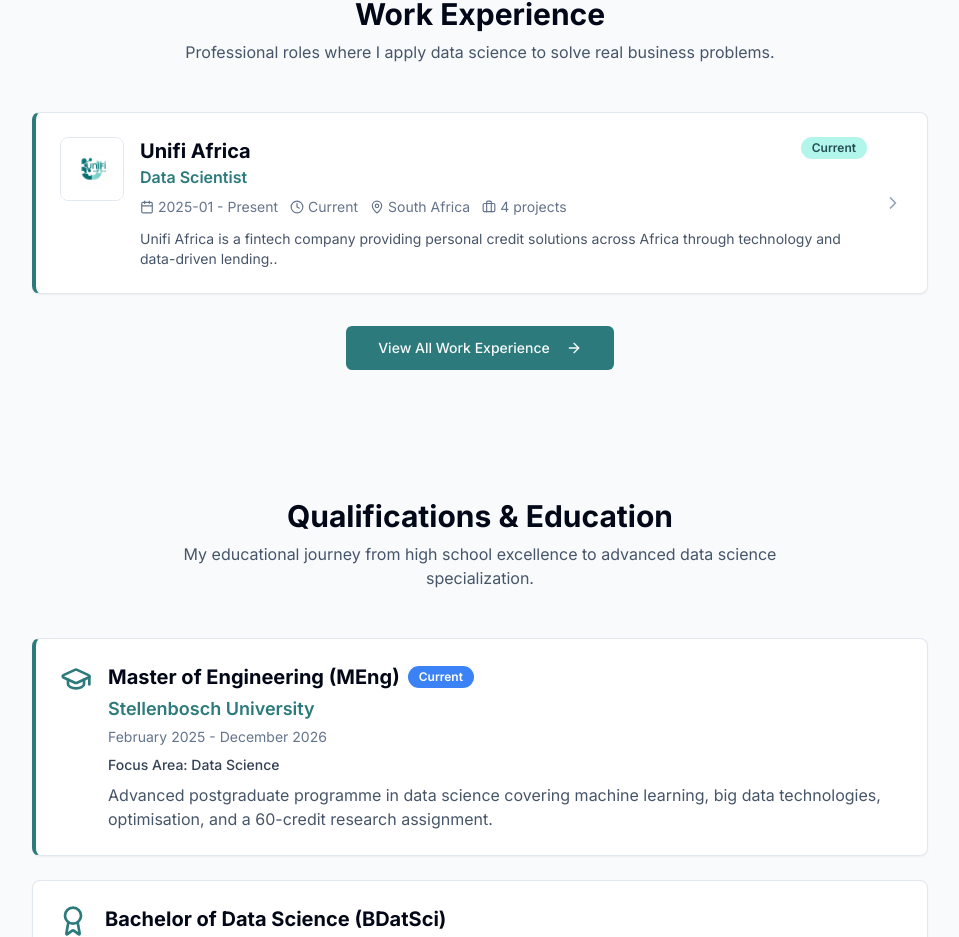
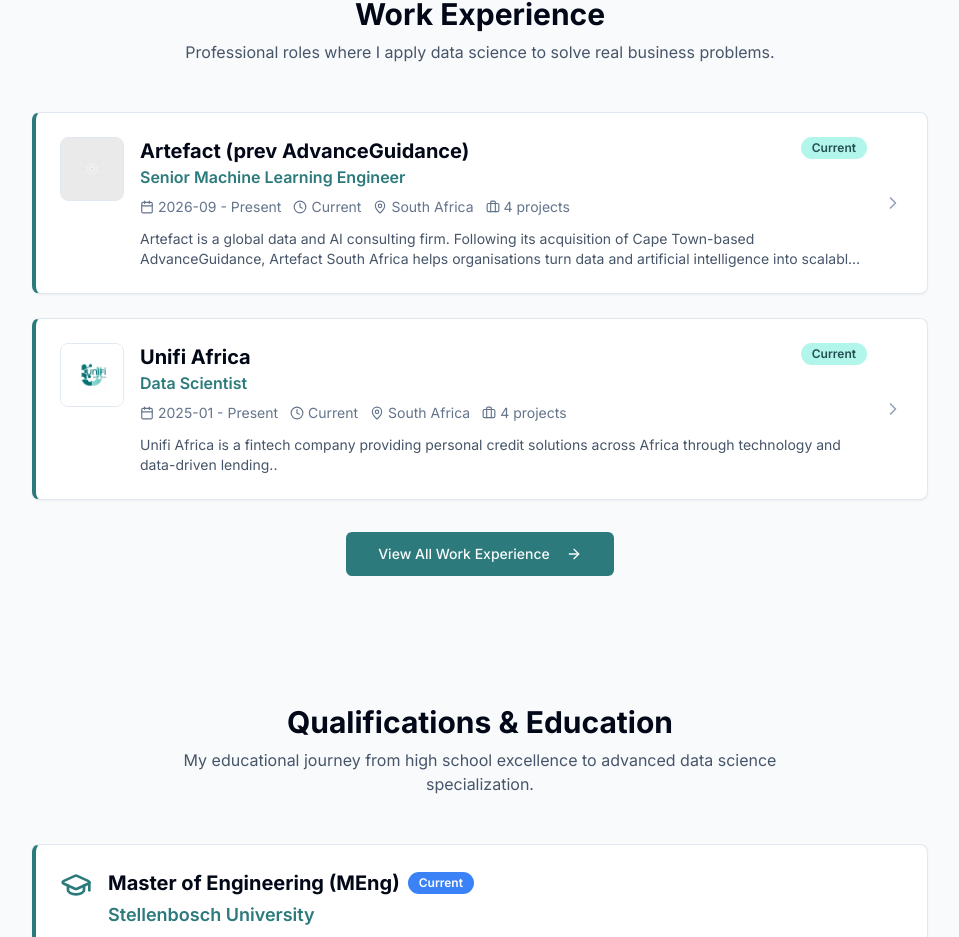
Before and after one commit to ArloHS/portfolio-website, a Next.js app: page / in a window 1280 px wide. Shown: the part 1033-1970 px from the top of the page, without its empty margins (160-1119 px from the left). Built offline with nearby package versions, Linux system fonts and the light colour scheme.

Commit message:
feat: update work experiences to include Artefact role details
Co-authored-by: Arlo Steyn <125442550+ArloHS@users.noreply.github.com>

```diff
--- a/app/about/page.tsx
+++ b/app/about/page.tsx
@@ -21,7 +21,7 @@ import {
   MapPin,
   ChevronRight,
 } from "lucide-react"
-const workExperiences = [{ id: "unifi-africa", company: "Unifi Africa", logo: "/images/unifi-logo.jpg", role: "Data Scientist", startDate: "2025-01", endDate: null, location: "South Africa", companyDescription: "Unifi Africa is a fintech company providing personal credit solutions across Africa through technology and data-driven lending.", jobDescription: "I apply machine learning and statistical modeling to improve collections, credit risk, and customer outcomes.", technologies: ["Python", "SQL"] }]
+const workExperiences = [{ id: "artefact", company: "Artefact (prev AdvanceGuidance)", logo: "/images/artefact.png", role: "Senior Machine Learning Engineer", startDate: "2026-09", endDate: null, location: "South Africa", companyDescription: "Artefact is a global data and AI consulting firm. Following its acquisition of Cape Town-based AdvanceGuidance, Artefact South Africa helps organisations turn data and artificial intelligence into scalable business solutions.", jobDescription: "As a Senior Machine Learning Engineer, I build production-grade machine learning systems with reliable data pipelines, model deployment, MLOps, CI/CD, monitoring, and observability.", technologies: ["Python", "SQL", "MLOps", "Machine Learning", "Generative AI", "Kubernetes", "CI/CD"] }, { id: "unifi-africa", company: "Unifi Africa", logo: "/images/unifi-logo.jpg", role: "Data Scientist", startDate: "2025-01", endDate: null, location: "South Africa", companyDescription: "Unifi Africa is a fintech company providing personal credit solutions across Africa through technology and data-driven lending.", jobDescription: "I apply machine learning and statistical modeling to improve collections, credit risk, and customer outcomes.", technologies: ["Python", "SQL"] }]
 const getSortedWorkExperiences = () => workExperiences
 const formatDateRange = (start: string, end: string | null) => `${start} - ${end || "Present"}`
 const calculateDuration = (_start: string, _end: string | null) => "Current"
--- a/app/page.tsx
+++ b/app/page.tsx
@@ -5,7 +5,7 @@ import { Badge } from "@/components/ui/badge"
 import Link from "next/link"
 import Image from "next/image"
 import { ArrowRight, Code, Database, LineChart, ChevronRight, GraduationCap, Award, BookOpen, BarChart3, Brain, Cloud, Cog, Server, Zap, Calendar, Clock, MapPin, Briefcase } from "lucide-react"
-const workExperiences = [{ id: "unifi-africa", company: "Unifi Africa", logo: "/images/unifi-logo.jpg", role: "Data Scientist", startDate: "2025-01", endDate: null, location: "South Africa", companyDescription: "Unifi Africa is a fintech company providing personal credit solutions across Africa through technology and data-driven lending.", jobDescription: "I apply machine learning and statistical modeling to improve collections, credit risk, and customer outcomes.", technologies: ["Python", "SQL"] }]
+const workExperiences = [{ id: "artefact", company: "Artefact (prev AdvanceGuidance)", logo: "/images/artefact.png", role: "Senior Machine Learning Engineer", startDate: "2026-09", endDate: null, location: "South Africa", companyDescription: "Artefact is a global data and AI consulting firm. Following its acquisition of Cape Town-based AdvanceGuidance, Artefact South Africa helps organisations turn data and artificial intelligence into scalable business solutions.", jobDescription: "As a Senior Machine Learning Engineer, I build production-grade machine learning systems with reliable data pipelines, model deployment, MLOps, CI/CD, monitoring, and observability.", technologies: ["Python", "SQL", "MLOps", "Machine Learning", "Generative AI", "Kubernetes", "CI/CD"] }, { id: "unifi-africa", company: "Unifi Africa", logo: "/images/unifi-logo.jpg", role: "Data Scientist", startDate: "2025-01", endDate: null, location: "South Africa", companyDescription: "Unifi Africa is a fintech company providing personal credit solutions across Africa through technology and data-driven lending.", jobDescription: "I apply machine learning and statistical modeling to improve collections, credit risk, and customer outcomes.", technologies: ["Python", "SQL"] }]
 const getSortedWorkExperiences = () => workExperiences
 const formatDateRange = (start: string, end: string | null) => `${start} - ${end || "Present"}`
 const calculateDuration = (_start: string, _end: string | null) => "Current"
--- a/app/work/[id]/page.tsx
+++ b/app/work/[id]/page.tsx
@@ -15,7 +15,7 @@ import { ProjectImageFallback } from "@/components/project-image-fallback"
 import Link from "next/link"
 import Image from "next/image"
 import { notFound } from "next/navigation"
-const workExperiences = [{ id: "unifi-africa", company: "Unifi Africa", logo: "/images/unifi-logo.jpg", role: "Data Scientist", startDate: "2025-01", endDate: null, location: "South Africa", companyDescription: "Unifi Africa is a fintech company providing personal credit solutions across Africa through technology and data-driven lending.", jobDescription: "I apply machine learning and statistical modeling to improve collections, credit risk, and customer outcomes.", technologies: ["Python", "SQL", "Machine Learning"] }]
+const workExperiences = [{ id: "artefact", company: "Artefact (prev AdvanceGuidance)", logo: "/images/artefact.png", role: "Senior Machine Learning Engineer", startDate: "2026-09", endDate: null, location: "South Africa", companyDescription: "Artefact is a global data and AI consulting firm. Following its acquisition of Cape Town-based AdvanceGuidance, Artefact South Africa helps organisations turn data and artificial intelligence into scalable business solutions.", jobDescription: "As a Senior Machine Learning Engineer, I build production-grade machine learning systems with strong software engineering foundations, including reliable data pipelines, model deployment, MLOps, CI/CD, monitoring, and observability.", technologies: ["Python", "SQL", "MLOps", "Machine Learning", "Generative AI", "Kubernetes", "CI/CD", "Azure Databricks", "Docker", "Model Deployment", "Model Monitoring"] }, { id: "unifi-africa", company: "Unifi Africa", logo: "/images/unifi-logo.jpg", role: "Data Scientist", startDate: "2025-01", endDate: null, location: "South Africa", companyDescription: "Unifi Africa is a fintech company providing personal credit solutions across Africa through technology and data-driven lending.", jobDescription: "I apply machine learning and statistical modeling to improve collections, credit risk, and customer outcomes.", technologies: ["Python", "SQL", "Machine Learning"] }]
 const getWorkById = (id: string) => workExperiences.find((work) => work.id === id)
 const getWorkProjects = (_id: string) => [{ id: "model-health-dashboard", title: "Model Health Dashboard Owner", description: "Production model monitoring and health dashboard.", image: "/images/model-health-dashboard.jpg", technologies: ["Python", "MLOps"] }, { id: "collections-prioritization-model", title: "Collections Prioritization Model", description: "Machine learning model for collections prioritization.", image: "/images/collections-model.jpg", technologies: ["Python", "XGBoost"] }, { id: "organogram", title: "Organogram", description: "Interactive organizational chart visualization.", image: "/images/organogram.jpg", technologies: ["Python", "SQL"] }, { id: "scorecard-builder", title: "Scorecard Builder", description: "Automated credit scorecard development pipeline.", image: "/images/scorecard-builder.jpg", technologies: ["Python", "Scikit-learn"] }]
 const formatDateRange = (start: string, end: string | null) => `${start} - ${end || "Present"}`
--- a/app/work/page.tsx
+++ b/app/work/page.tsx
@@ -4,6 +4,10 @@ import { Briefcase, MapPin, Calendar, Clock, ChevronRight } from "lucide-react"
 import Link from "next/link"
 import Image from "next/image"
 const workData = [{
+  id: "artefact", company: "Artefact (prev AdvanceGuidance)", logo: "/images/artefact.png", role: "Senior Machine Learning Engineer", startDate: "2026-09", endDate: null, location: "South Africa",
+  companyDescription: "Artefact is a global data and AI consulting firm. Following its acquisition of Cape Town-based AdvanceGuidance, Artefact South Africa helps organisations turn data and artificial intelligence into scalable business solutions.",
+  technologies: ["Python", "SQL", "MLOps", "Machine Learning", "Generative AI", "Kubernetes", "CI/CD", "Azure Databricks", "Docker", "Model Deployment", "Model Monitoring"],
+}, {
   id: "unifi-africa", company: "Unifi Africa", logo: "/images/unifi-logo.jpg", role: "Data Scientist", startDate: "2025-01", endDate: null, location: "South Africa",
   companyDescription: "Unifi Africa is a fintech company providing personal credit solutions across Africa through technology and data-driven lending.",
   technologies: ["Python", "SQL", "Machine Learning", "Predictive Modeling", "XGBoost", "Scikit-learn"],
```
Also changed, not shown: public/images/artefact.png (added).
